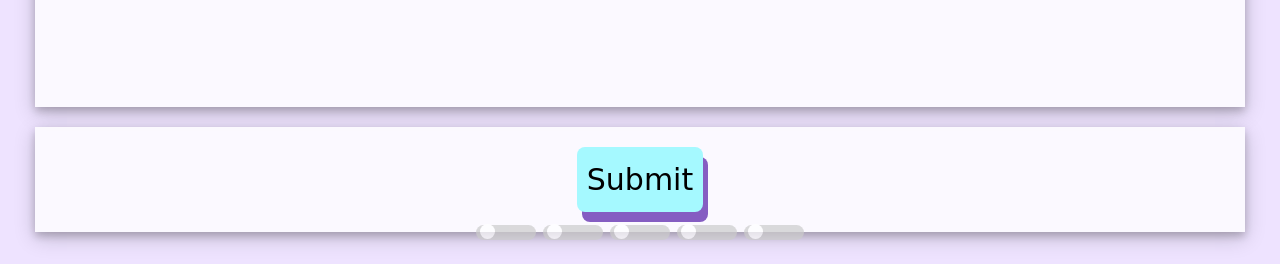
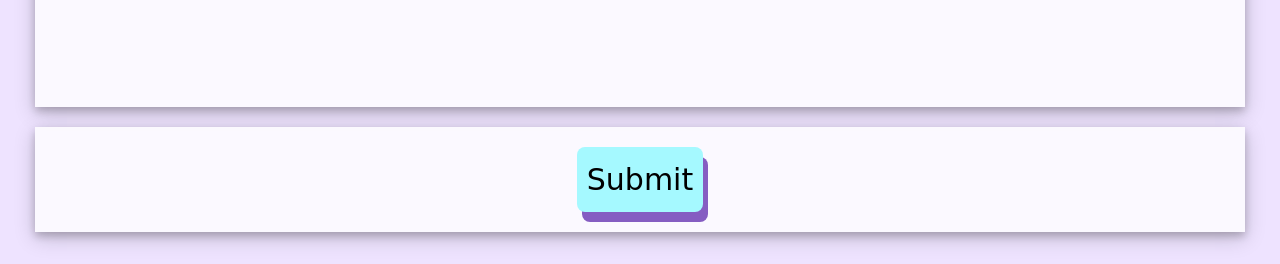
Before and after one commit to am2512/eecs330_project, a plain HTML site: page index.html in a window 1280 px wide. Shown: the part 902-1166 px from the top of the page. Drawn offline with nearby package versions, Linux system fonts and the light colour scheme.

Commit message:
Update style.css

```diff
--- a/style.css
+++ b/style.css
@@ -536,7 +536,7 @@
 
 .switch input {display:none;}
 
-.slider {
+/* .slider {
   position: absolute;
   cursor: pointer;
   top: 0;
@@ -558,7 +558,7 @@
   background-color: white;
   -webkit-transition: .4s;
   transition: .4s;
-}
+} */
 
 input:checked + .slider {
   background-color: purple;
```
